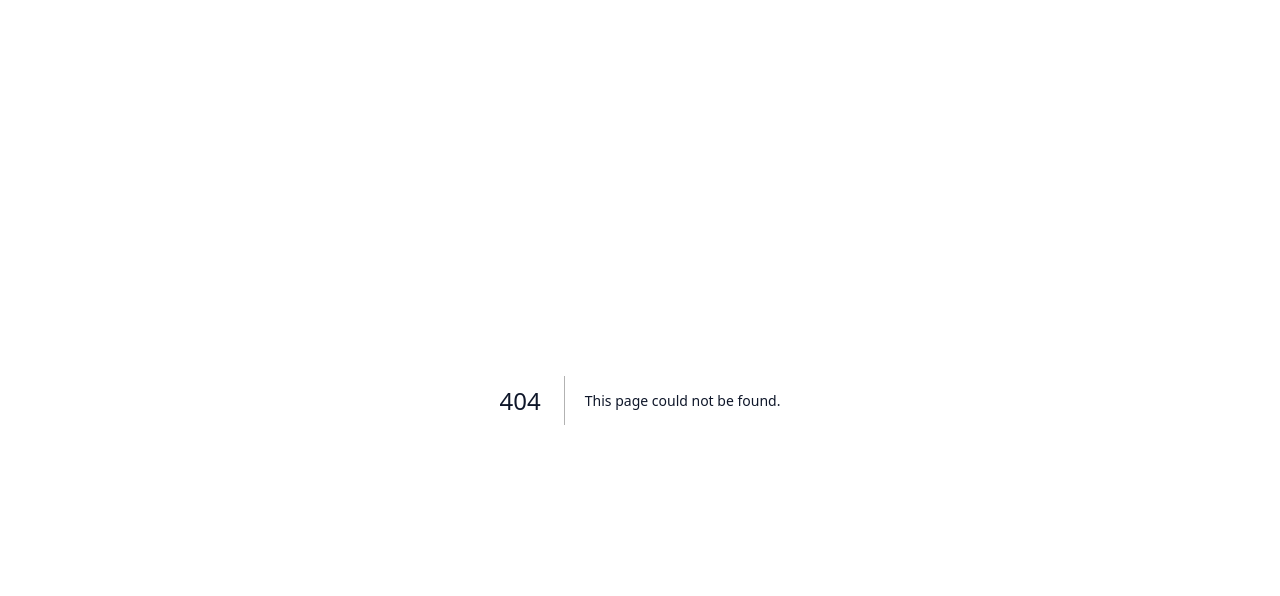
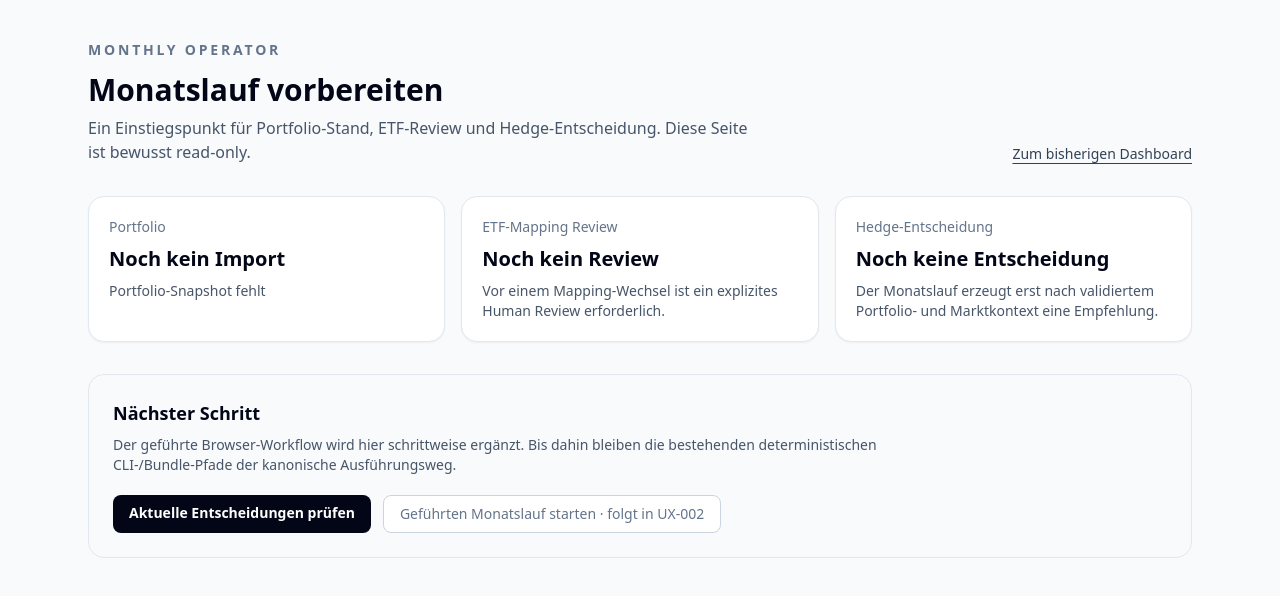
Before and after one commit to GithubLarsKomo/hedge-decision-cockpit, a Next.js app: page /monthly in a window 1280 px wide. Before the commit this address had no page. Shown: the top 596 px of the page. Built offline with nearby package versions, Linux system fonts and the light colour scheme.

Commit message:
Add monthly operator home

```diff
--- /dev/null
+++ b/app/monthly/page.tsx
@@ -0,0 +1,74 @@
+import Link from 'next/link';
+import { prisma } from '@/lib/prisma';
+
+export const dynamic = 'force-dynamic';
+
+function formatDate(value: Date | null | undefined) {
+  return value ? new Intl.DateTimeFormat('de-DE', { dateStyle: 'medium' }).format(value) : 'Noch nicht vorhanden';
+}
+
+function daysOld(value: Date) {
+  return Math.max(0, Math.floor((Date.now() - value.getTime()) / 86_400_000));
+}
+
+export default async function MonthlyOperatorHome() {
+  const [snapshot, review, decision] = await Promise.all([
+    prisma.importedPortfolioSnapshot.findFirst({ orderBy: [{ asOf: 'desc' }, { revision: 'desc' }] }).catch(() => null),
+    prisma.etfMappingReviewRecord.findFirst({ orderBy: [{ reviewedAt: 'desc' }, { id: 'desc' }] }).catch(() => null),
+    prisma.decision.findFirst({ orderBy: { createdAt: 'desc' } }).catch(() => null)
+  ]);
+
+  const snapshotAgeDays = snapshot ? daysOld(snapshot.asOf) : null;
+  const snapshotFreshness = snapshotAgeDays === null
+    ? 'Portfolio-Snapshot fehlt'
+    : snapshotAgeDays <= 35
+      ? `Aktuell · ${snapshotAgeDays} Tage alt`
+      : `Aktualisierung fällig · ${snapshotAgeDays} Tage alt`;
+
+  return (
+    <main className="mx-auto min-h-screen max-w-6xl space-y-8 px-6 py-10">
+      <header className="space-y-3">
+        <p className="text-sm font-semibold uppercase tracking-[0.2em] text-slate-500">Monthly Operator</p>
+        <div className="flex flex-wrap items-end justify-between gap-4">
+          <div>
+            <h1 className="text-3xl font-semibold text-slate-950">Monatslauf vorbereiten</h1>
+            <p className="mt-2 max-w-2xl text-slate-600">Ein Einstiegspunkt für Portfolio-Stand, ETF-Review und Hedge-Entscheidung. Diese Seite ist bewusst read-only.</p>
+          </div>
+          <Link href="/" className="text-sm font-medium text-slate-700 underline underline-offset-4">Zum bisherigen Dashboard</Link>
+        </div>
+      </header>
+
+      <section className="grid gap-4 md:grid-cols-3">
+        <article className="rounded-2xl border border-slate-200 bg-white p-5 shadow-sm">
+          <p className="text-sm font-medium text-slate-500">Portfolio</p>
+          <h2 className="mt-2 text-xl font-semibold text-slate-950">{snapshot ? formatDate(snapshot.asOf) : 'Noch kein Import'}</h2>
+          <p className="mt-2 text-sm text-slate-600">{snapshotFreshness}</p>
+          {snapshot && <p className="mt-4 text-xs text-slate-500">{snapshot.strategyName} · {snapshot.strategyVersion} · Revision {snapshot.revision}</p>}
+        </article>
+
+        <article className="rounded-2xl border border-slate-200 bg-white p-5 shadow-sm">
+          <p className="text-sm font-medium text-slate-500">ETF-Mapping Review</p>
+          <h2 className="mt-2 text-xl font-semibold text-slate-950">{review ? review.outcome.replaceAll('_', ' ') : 'Noch kein Review'}</h2>
+          <p className="mt-2 text-sm text-slate-600">{review ? `Geprüft am ${formatDate(review.reviewedAt)}` : 'Vor einem Mapping-Wechsel ist ein explizites Human Review erforderlich.'}</p>
+          {review && <p className="mt-4 text-xs text-slate-500">Mapping {review.currentMappingVersion} · {review.reviewer}</p>}
+        </article>
+
+        <article className="rounded-2xl border border-slate-200 bg-white p-5 shadow-sm">
+          <p className="text-sm font-medium text-slate-500">Hedge-Entscheidung</p>
+          <h2 className="mt-2 text-xl font-semibold text-slate-950">{decision?.action ?? 'Noch keine Entscheidung'}</h2>
+          <p className="mt-2 text-sm text-slate-600">{decision ? decision.recommendation : 'Der Monatslauf erzeugt erst nach validiertem Portfolio- und Marktkontext eine Empfehlung.'}</p>
+          {decision && <p className="mt-4 text-xs text-slate-500">{formatDate(decision.observedAt ?? decision.createdAt)} · Regel {decision.ruleVersion}</p>}
+        </article>
+      </section>
+
+      <section className="rounded-2xl border border-slate-200 bg-slate-50 p-6">
+        <h2 className="text-lg font-semibold text-slate-950">Nächster Schritt</h2>
+        <p className="mt-2 max-w-3xl text-sm text-slate-600">Der geführte Browser-Workflow wird hier schrittweise ergänzt. Bis dahin bleiben die bestehenden deterministischen CLI-/Bundle-Pfade der kanonische Ausführungsweg.</p>
+        <div className="mt-5 flex flex-wrap gap-3">
+          <Link href="/" className="rounded-lg bg-slate-950 px-4 py-2 text-sm font-semibold text-white">Aktuelle Entscheidungen prüfen</Link>
+          <span className="rounded-lg border border-slate-300 bg-white px-4 py-2 text-sm font-medium text-slate-500">Geführten Monatslauf starten · folgt in UX-002</span>
+        </div>
+      </section>
+    </main>
+  );
+}
```
